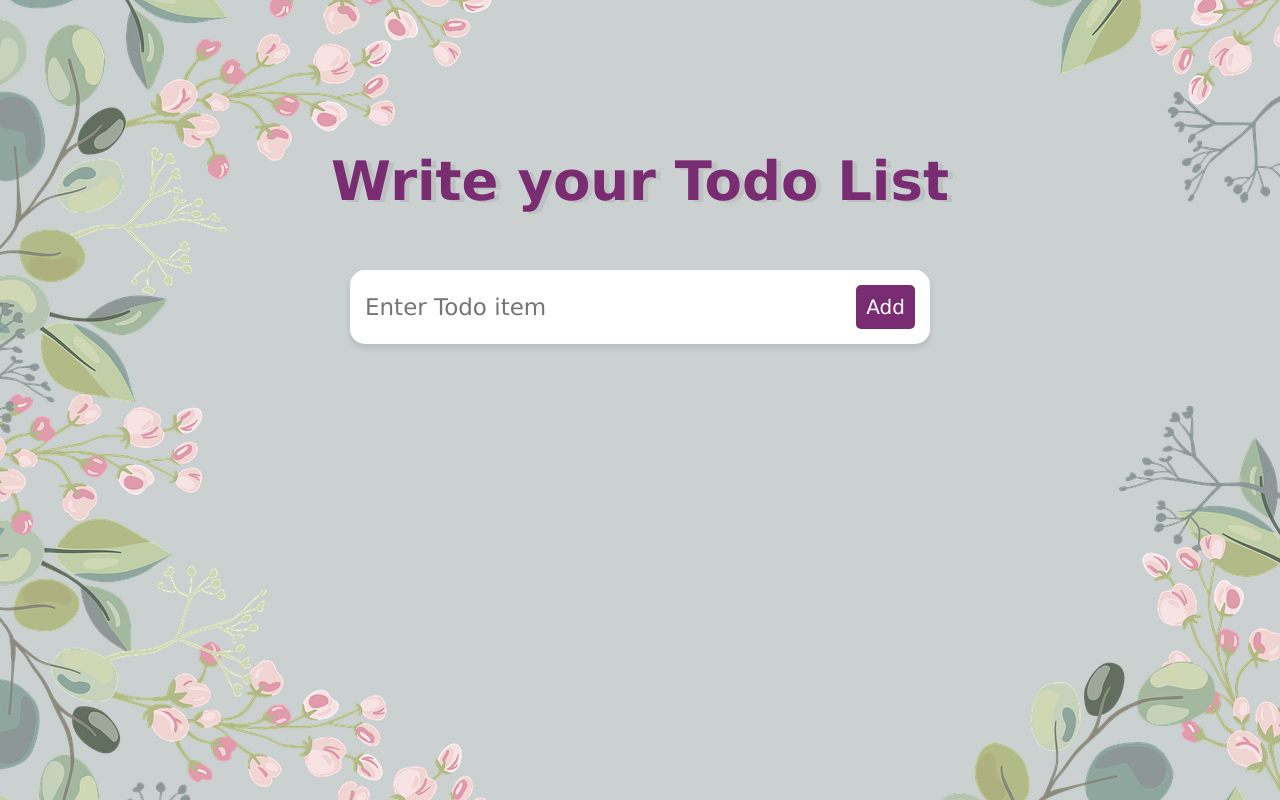
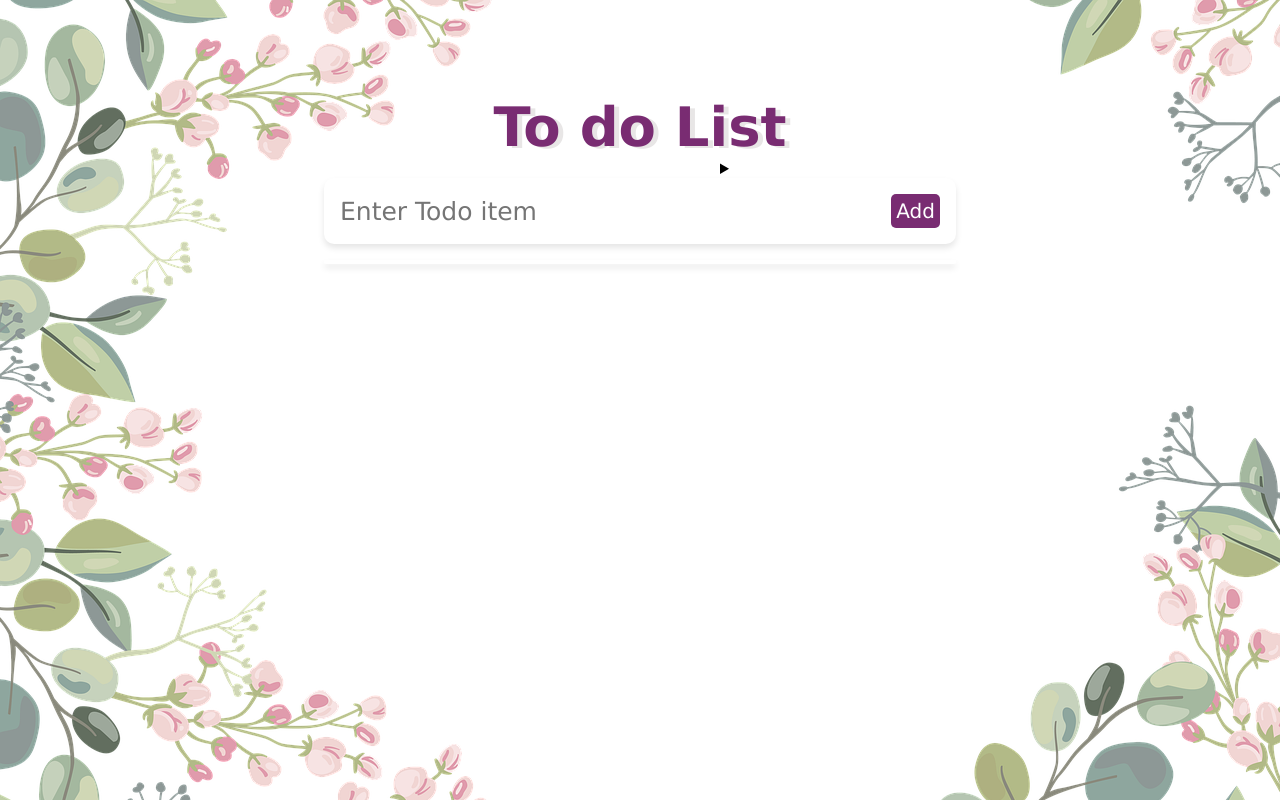
Before and after one commit to omnia-adnan/ToDoList, a React (Create React App) app: page / in a window 1280 px wide. Built offline with nearby package versions, Linux system fonts and the light colour scheme.

Commit message:
alot of cheenges

```diff
--- a/package.json
+++ b/package.json
@@ -8,7 +8,7 @@
     "@testing-library/user-event": "^13.5.0",
     "react": "^18.2.0",
     "react-dom": "^18.2.0",
-    "react-scripts": "5.0.1",
+    "react-scripts": "^5.0.1",
     "web-vitals": "^2.1.4"
   },
   "scripts": {
--- a/src/App.css
+++ b/src/App.css
@@ -4,7 +4,14 @@
   font-family: 'Lucida Sans Unicode';
 }
 body{
-  background-color: rgb(203, 209, 209);
+  background-image: url('./image/flower-2.jpg');
+  background-repeat: no-repeat;
+  background-size: 100%;
+
+}
+details{
+  margin-left: 1rem;
+  font-size: clamp(.8rem, 2.5vw, 1rem);
 }
 #titel{
   font-size: clamp(1rem, 3vw + 1rem, 4.5rem);
@@ -12,15 +19,14 @@ body{
   font-weight: bolder;
   text-shadow: 5px 2px rgb(141, 132, 132, .2);
   text-align: center;
-  min-height: 70px;
-  padding: 50px 0 0 0;
+  margin: 6rem 0 0 0;
 }
 form{
   display: flex;
   background-color: white;
   border-radius: 10px;
-  padding: 10px;
-  margin: 20px 15px 0 15px;
+  padding: 8px ;
+  margin: 0 20px;
   box-shadow: 0 4px 6px rgb(0,0,0,.1);
 }
 .fild{
@@ -53,13 +59,12 @@ form{
   margin: 20px 15px;
 }
 .eachitem{
-  min-width: 200px;
+  min-width: inherit;
   padding: 8px;
   margin: 0 auto;
 }
 .eachitemname{
   font-weight: bold;
-  border-bottom: 1px solid rgb(0, 0, 0, .4);
 }
 .itmedone{
   text-decoration-line: line-through;
@@ -68,37 +73,54 @@ form{
 }
 @media (min-width: 40em) {
   body{
-    background-image: url('./image/flower.webp');
-    background-repeat: repeat;
-    background-size: cover;
+  background-image: url('./image/flower.webp');
+    background-size: 100%;
   }
-  #titel{
-  padding: 150px 0 50px 0;
+  details{
+    margin-left: 14rem;
   }
   form{
-    max-width: 550px;
+    max-width: 300px;
     margin: 0 auto;
-    border-radius: 15px;
-    padding: 15px;
-    margin-bottom: 50px;
+    margin-bottom: 1rem;
   }
   .fild{
-    font-size: 23px;
-  }
-  .btn-event{
-    padding: 10px;
     font-size: 20px;
   }
   #itemlist{
     margin: 0 auto;
-    max-width: 585px;
-    border-radius: 10px;
-  }
-  .eachitemname{
-    font-size: 25px;
-    padding: 8px;
+    max-width: 300px;
+    padding: 0 8px;
   }
   .delete{
     margin-top: -8px;
   }
 }
+@media (min-width: 64em) {
+  form{
+    max-width: 600px;
+    padding: 1rem;
+  }
+  .fild{
+    font-size: 25px;
+  }
+  .btn-event{
+    font-size: 20px;
+  }
+  #itemlist{
+    max-width: 600px;
+    padding: 2px 1rem;
+    font-size: 25px;
+  }
+  .delete{
+    margin-top: -3px;
+  }
+  details{
+    margin-left: 13rem;
+  }
+}
+@media (min-width: 70em) {
+  details{
+    margin-left: 45rem;
+  }
+}
--- a/src/component/Form.jsx
+++ b/src/component/Form.jsx
@@ -17,6 +17,7 @@ function Form({todos,setTodos}) {
         value={todo.titel}
         onChange={(e) => setTodo({titel:e.target.value, done: false})}
         placeholder="Enter Todo item"
+        required
         />
         <button type="submit" className="btn-event">Add</button>
     </form>
--- a/src/component/Header.jsx
+++ b/src/component/Header.jsx
@@ -1,7 +1,12 @@
 function Header() {
     return(
         <>
-            <h2 id="titel"> Write your Todo List  </h2>
+            <div id="titel"> To do List  </div>
+            <details>
+            <summary></summary>
+            <p> after you end the to do prass on it to cheack</p>
+            </details>
+
         </>
     );
 }
```
Also changed, not shown: src/image/flower-2.jpg (added), 1 other file (tests, documents, lock files or other folders).
